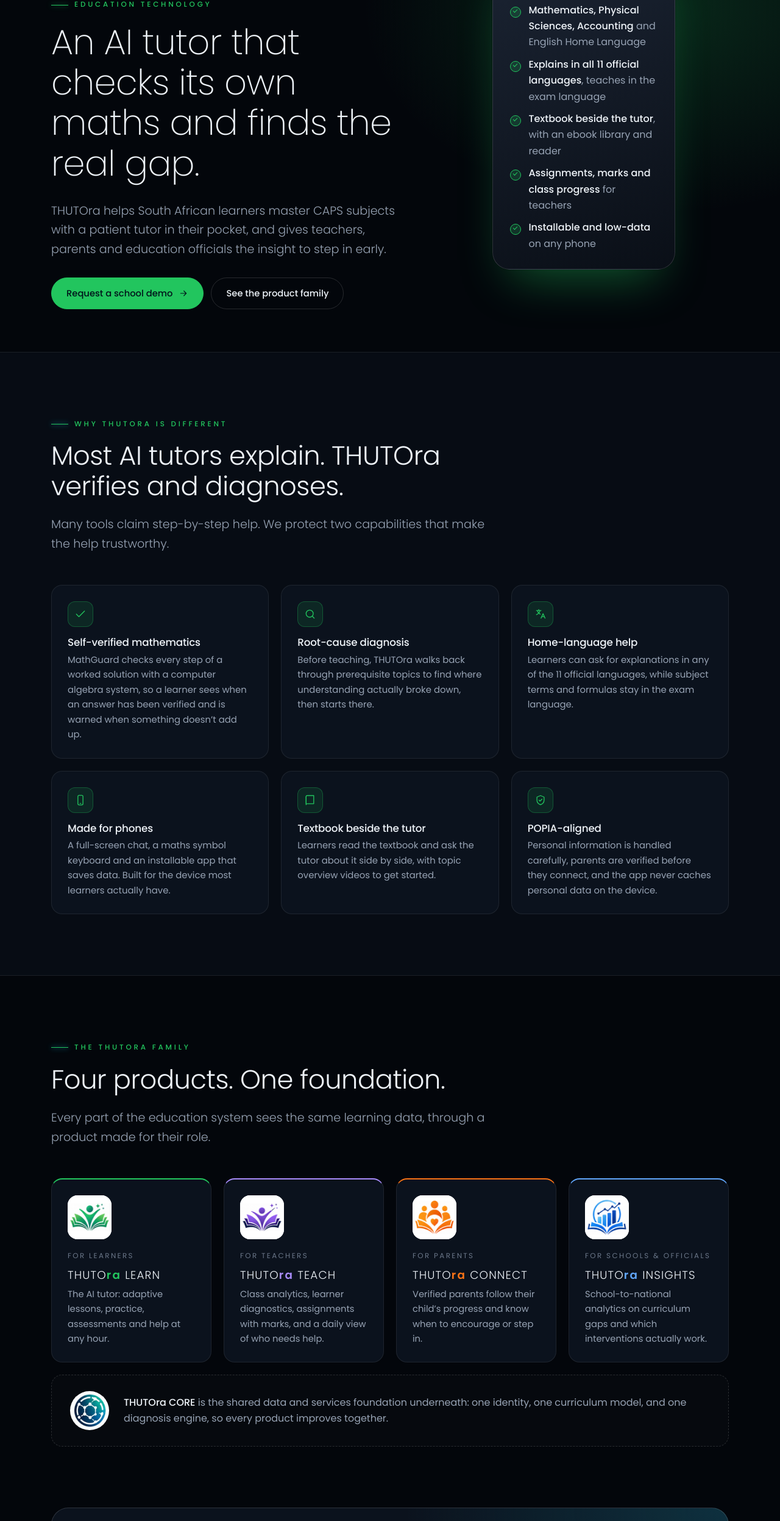
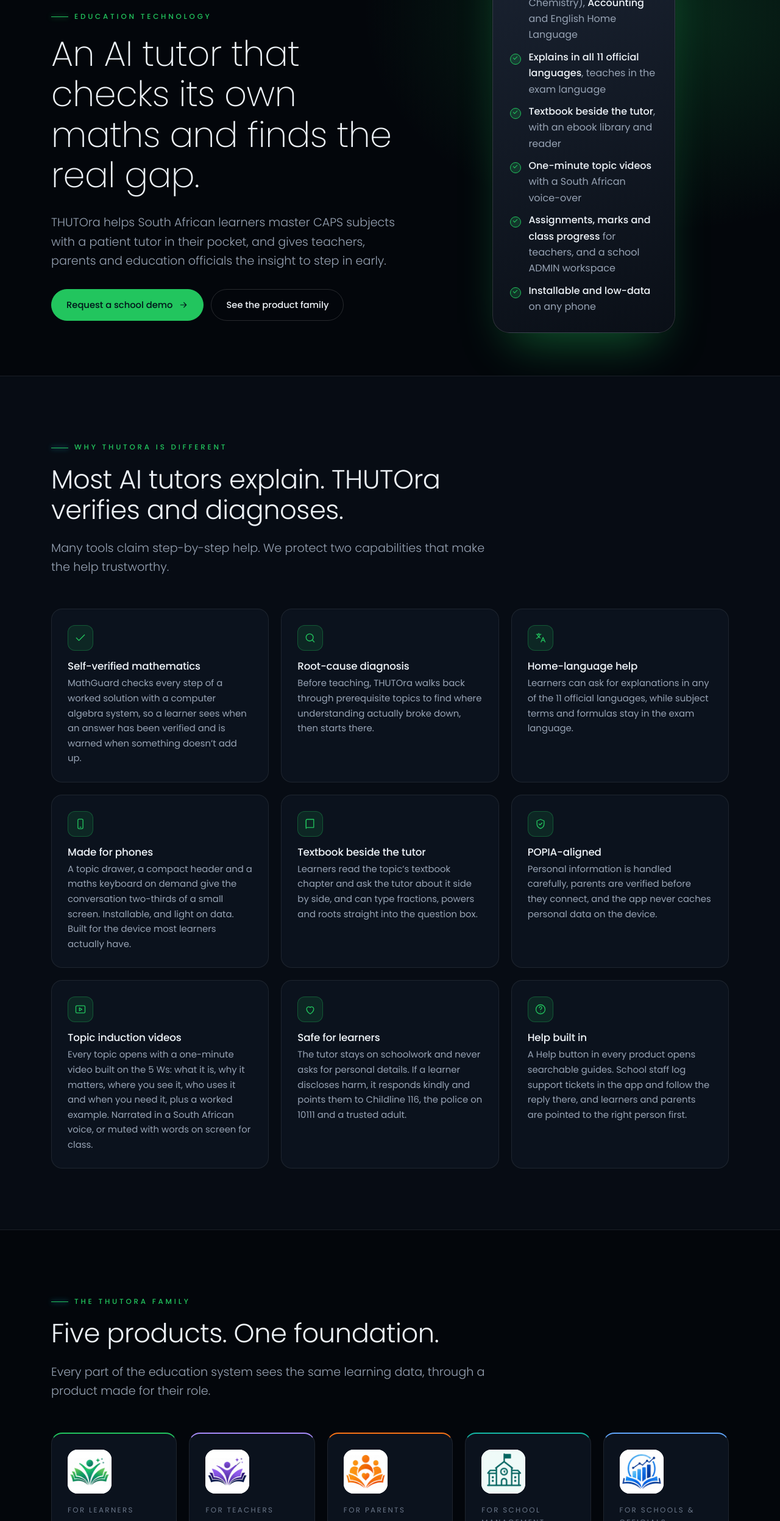
Before and after one commit to Siya82/zynoratech-site, a plain HTML site: page thutora.html in a window 1280 px wide. Shown: the part 306-2800 px from the top of the page at 61% size. Drawn offline with Linux system fonts and the light colour scheme.

Commit message:
Update site with latest product changes: THUTOra ADMIN, Chemistry, topic videos, safeguarding, Help Centre; DashFactor runners
Co-Authored-By: Claude Opus 5.5 <noreply@anthropic.com>
Claude-Session: https://claude.ai/code/session_01V4iotCget4KgvqJ7Ua4Brf

```diff
--- a/assets/style.css
+++ b/assets/style.css
@@ -10,7 +10,7 @@
   --line:rgba(255,255,255,.08); --line-2:rgba(255,255,255,.14);
   --text:#eef3f8; --muted:#97a3b4; --faint:#6b7789;
   --cyan:#1fd1f0; --cyan-2:#6be4f7; --cyan-glow:rgba(31,209,240,.35);
-  --learn:#22c55e; --teach:#a78bfa; --connect:#f97316; --insights:#60a5fa;
+  --learn:#22c55e; --teach:#a78bfa; --connect:#f97316; --insights:#60a5fa; --admin:#14b8a6;
   --df:#ff3fb4; --tms:#fbbf24;
   --radius:18px; --wrap:1160px;
   color-scheme:dark;
@@ -164,10 +164,13 @@ section{padding:100px 0;position:relative}
 .feature .ic svg{width:20px;height:20px}
 .feature h3{font-size:1.05rem;margin-bottom:6px}
 .feature p{color:var(--muted);font-size:.93rem;margin:0}
+.runner-sw{width:42px;height:42px;border-radius:50%;display:grid;place-items:center;margin-bottom:16px;background:var(--top);box-shadow:0 0 0 2px color-mix(in srgb,var(--bolt) 55%,transparent),0 0 18px color-mix(in srgb,var(--bolt) 35%,transparent)}
+.runner-sw svg{width:20px;height:20px;color:var(--bolt)}
+.feature .unlock{display:inline-block;margin-top:10px;font-size:.78rem;letter-spacing:.04em;color:var(--c,var(--cyan))}
 .feature .n{font-weight:200;font-size:2.6rem;line-height:1;color:var(--c,var(--cyan));margin-bottom:10px}
 
 /* thutora family */
-.family{display:grid;grid-template-columns:repeat(4,1fr);gap:20px}
+.family{display:grid;grid-template-columns:repeat(5,1fr);gap:20px}
 .fam{--c:var(--cyan);padding:26px;border-radius:var(--radius);border:1px solid var(--line);background:var(--surface);border-top:2px solid var(--c)}
 .fam img{width:72px;height:72px;border-radius:16px;background:#fff;margin-bottom:18px}
 .fam h3{font-weight:300;letter-spacing:.06em;font-size:1.15rem}
--- a/thutora.html
+++ b/thutora.html
@@ -39,10 +39,11 @@
   <div class="device reveal" style="padding:28px;border-radius:28px">
     <ul class="ticks" style="--c:var(--learn)">
       <li><b>Grades 10 to 12</b>, aligned to CAPS</li>
-      <li><b>Mathematics, Physical Sciences, Accounting</b> and English Home Language</li>
+      <li><b>Mathematics, Physical Sciences</b> (Physics and Chemistry), <b>Accounting</b> and English Home Language</li>
       <li><b>Explains in all 11 official languages</b>, teaches in the exam language</li>
       <li><b>Textbook beside the tutor</b>, with an ebook library and reader</li>
-      <li><b>Assignments, marks and class progress</b> for teachers</li>
+      <li><b>One-minute topic videos</b> with a South African voice-over</li>
+      <li><b>Assignments, marks and class progress</b> for teachers, and a school ADMIN workspace</li>
       <li><b>Installable and low-data</b> on any phone</li>
     </ul>
   </div>
@@ -54,25 +55,29 @@
     <div class="feature reveal"><div class="ic"><svg viewBox="0 0 24 24" fill="none" stroke="currentColor" stroke-width="1.6" stroke-linecap="round" stroke-linejoin="round" aria-hidden="true"><path d="M20 6 9 17l-5-5"/></svg></div><h3>Self-verified mathematics</h3><p>MathGuard checks every step of a worked solution with a computer algebra system, so a learner sees when an answer has been verified and is warned when something doesn&#8217;t add up.</p></div>
     <div class="feature reveal"><div class="ic"><svg viewBox="0 0 24 24" fill="none" stroke="currentColor" stroke-width="1.6" stroke-linecap="round" stroke-linejoin="round" aria-hidden="true"><circle cx="11" cy="11" r="7"/><path d="m20 20-4-4"/></svg></div><h3>Root-cause diagnosis</h3><p>Before teaching, THUTOra walks back through prerequisite topics to find where understanding actually broke down, then starts there.</p></div>
     <div class="feature reveal"><div class="ic"><svg viewBox="0 0 24 24" fill="none" stroke="currentColor" stroke-width="1.6" stroke-linecap="round" stroke-linejoin="round" aria-hidden="true"><path d="M4 5h9M8.5 3v2M6 5c.5 3 2.5 5.5 5.5 7M11 5c-.8 3.6-3.4 6.6-7 8"/><path d="m13 20 4-9 4 9M14.5 17h5"/></svg></div><h3>Home-language help</h3><p>Learners can ask for explanations in any of the 11 official languages, while subject terms and formulas stay in the exam language.</p></div>
-    <div class="feature reveal"><div class="ic"><svg viewBox="0 0 24 24" fill="none" stroke="currentColor" stroke-width="1.6" stroke-linecap="round" stroke-linejoin="round" aria-hidden="true"><rect x="7" y="2.5" width="10" height="19" rx="2.5"/><path d="M11 18.5h2"/></svg></div><h3>Made for phones</h3><p>A full-screen chat, a maths symbol keyboard and an installable app that saves data. Built for the device most learners actually have.</p></div>
-    <div class="feature reveal"><div class="ic"><svg viewBox="0 0 24 24" fill="none" stroke="currentColor" stroke-width="1.6" stroke-linecap="round" stroke-linejoin="round" aria-hidden="true"><path d="M4 5a2 2 0 0 1 2-2h13v16H6a2 2 0 0 0-2 2z"/><path d="M4 19V5"/></svg></div><h3>Textbook beside the tutor</h3><p>Learners read the textbook and ask the tutor about it side by side, with topic overview videos to get started.</p></div>
+    <div class="feature reveal"><div class="ic"><svg viewBox="0 0 24 24" fill="none" stroke="currentColor" stroke-width="1.6" stroke-linecap="round" stroke-linejoin="round" aria-hidden="true"><rect x="7" y="2.5" width="10" height="19" rx="2.5"/><path d="M11 18.5h2"/></svg></div><h3>Made for phones</h3><p>A topic drawer, a compact header and a maths keyboard on demand give the conversation two-thirds of a small screen. Installable, and light on data. Built for the device most learners actually have.</p></div>
+    <div class="feature reveal"><div class="ic"><svg viewBox="0 0 24 24" fill="none" stroke="currentColor" stroke-width="1.6" stroke-linecap="round" stroke-linejoin="round" aria-hidden="true"><path d="M4 5a2 2 0 0 1 2-2h13v16H6a2 2 0 0 0-2 2z"/><path d="M4 19V5"/></svg></div><h3>Textbook beside the tutor</h3><p>Learners read the topic&#8217;s textbook chapter and ask the tutor about it side by side, and can type fractions, powers and roots straight into the question box.</p></div>
     <div class="feature reveal"><div class="ic"><svg viewBox="0 0 24 24" fill="none" stroke="currentColor" stroke-width="1.6" stroke-linecap="round" stroke-linejoin="round" aria-hidden="true"><path d="M12 3 5 6v6c0 4.5 3 7.7 7 9 4-1.3 7-4.5 7-9V6z"/><path d="m9 12 2 2 4-4"/></svg></div><h3>POPIA-aligned</h3><p>Personal information is handled carefully, parents are verified before they connect, and the app never caches personal data on the device.</p></div>
+    <div class="feature reveal"><div class="ic"><svg viewBox="0 0 24 24" fill="none" stroke="currentColor" stroke-width="1.6" stroke-linecap="round" stroke-linejoin="round" aria-hidden="true"><rect x="3" y="5" width="18" height="14" rx="2"/><path d="m10 9 5 3-5 3z"/></svg></div><h3>Topic induction videos</h3><p>Every topic opens with a one-minute video built on the 5 Ws: what it is, why it matters, where you see it, who uses it and when you need it, plus a worked example. Narrated in a South African voice, or muted with words on screen for class.</p></div>
+    <div class="feature reveal"><div class="ic"><svg viewBox="0 0 24 24" fill="none" stroke="currentColor" stroke-width="1.6" stroke-linecap="round" stroke-linejoin="round" aria-hidden="true"><path d="M12 21s-7-4.4-7-10a4 4 0 0 1 7-2.6A4 4 0 0 1 19 11c0 5.6-7 10-7 10z"/></svg></div><h3>Safe for learners</h3><p>The tutor stays on schoolwork and never asks for personal details. If a learner discloses harm, it responds kindly and points them to Childline 116, the police on 10111 and a trusted adult.</p></div>
+    <div class="feature reveal"><div class="ic"><svg viewBox="0 0 24 24" fill="none" stroke="currentColor" stroke-width="1.6" stroke-linecap="round" stroke-linejoin="round" aria-hidden="true"><circle cx="12" cy="12" r="9"/><path d="M9.5 9a2.5 2.5 0 1 1 3.5 2.3c-.7.3-1 .9-1 1.7M12 17h.01"/></svg></div><h3>Help built in</h3><p>A Help button in every product opens searchable guides. School staff log support tickets in the app and follow the reply there, and learners and parents are pointed to the right person first.</p></div>
   </div>
 </div></section>
 
 <section id="family"><div class="wrap">
-  <div class="section-head reveal"><div class="eyebrow" style="color:var(--learn)">The THUTOra family</div><h2>Four products. One foundation.</h2><p class="lead">Every part of the education system sees the same learning data, through a product made for their role.</p></div>
+  <div class="section-head reveal"><div class="eyebrow" style="color:var(--learn)">The THUTOra family</div><h2>Five products. One foundation.</h2><p class="lead">Every part of the education system sees the same learning data, through a product made for their role.</p></div>
   <div class="family">
     <div class="fam reveal" style="--c:var(--learn)"><img src="assets/img/thutora/learn.png" alt="THUTOra LEARN mark"><div class="who">For learners</div><h3>THUTO<b>ra</b> LEARN</h3><p>The AI tutor: adaptive lessons, practice, assessments and help at any hour.</p></div>
     <div class="fam reveal" style="--c:var(--teach)"><img src="assets/img/thutora/teach.png" alt="THUTOra TEACH mark"><div class="who">For teachers</div><h3>THUTO<b>ra</b> TEACH</h3><p>Class analytics, learner diagnostics, assignments with marks, and a daily view of who needs help.</p></div>
     <div class="fam reveal" style="--c:var(--connect)"><img src="assets/img/thutora/connect.png" alt="THUTOra CONNECT mark"><div class="who">For parents</div><h3>THUTO<b>ra</b> CONNECT</h3><p>Verified parents follow their child&#8217;s progress and know when to encourage or step in.</p></div>
+    <div class="fam reveal" style="--c:var(--admin)"><img src="assets/img/thutora/admin.png" alt="THUTOra ADMIN mark"><div class="who">For school management</div><h3>THUTO<b>ra</b> ADMIN</h3><p>The principal&#8217;s and school admin&#8217;s workspace: learners, classes, staff, notices and a to-do list of what needs fixing.</p></div>
     <div class="fam reveal" style="--c:var(--insights)"><img src="assets/img/thutora/insights.png" alt="THUTOra INSIGHTS mark"><div class="who">For schools &amp; officials</div><h3>THUTO<b>ra</b> INSIGHTS</h3><p>School-to-national analytics on curriculum gaps and which interventions actually work.</p></div>
   </div>
   <div class="core reveal"><img src="assets/img/thutora/core.png" alt=""><p><b>THUTOra CORE</b> is the shared data and services foundation underneath: one identity, one curriculum model, and one diagnosis engine, so every product improves together.</p></div>
 </div></section>
 
 <section style="padding-top:0"><div class="wrap"><div class="cta reveal" style="--c:var(--learn)">
-  <div><div class="eyebrow">Bring THUTOra to your school</div><h2>Pilot THUTOra with your learners.</h2><p class="lead">We work with schools and districts to set up classes, teachers and learners quickly. Get in touch to arrange a demo.</p></div>
+  <div><div class="eyebrow">Bring THUTOra to your school</div><h2>Pilot THUTOra with your learners.</h2><p class="lead">We work with schools and districts to set up classes, teachers and learners quickly. Get in touch to arrange a demo. Schools already on THUTOra get support from 06:00 to 18:00 through the Help button.</p></div>
   <div class="actions" style="margin:0"><a class="btn" href="mailto:support@zynoratech.co.za?subject=THUTOra%20school%20pilot"><svg viewBox="0 0 24 24" fill="none" stroke="currentColor" stroke-width="1.6" stroke-linecap="round" stroke-linejoin="round" aria-hidden="true"><rect x="3" y="5" width="18" height="14" rx="2"/><path d="m3 7 9 6 9-6"/></svg> Contact the THUTOra team</a></div>
 </div></div></section>
 
```
Also changed, not shown: dashfactor.html (+13 -1 lines), index.html (+3 -3 lines), assets/img/thutora/admin.png (added).
